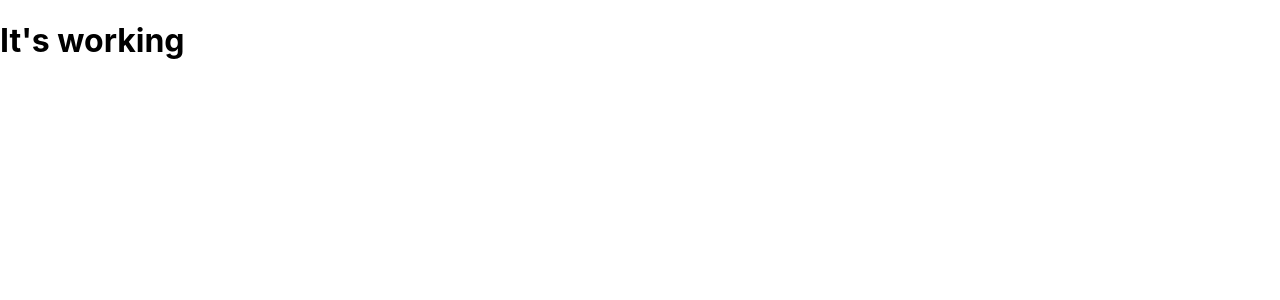
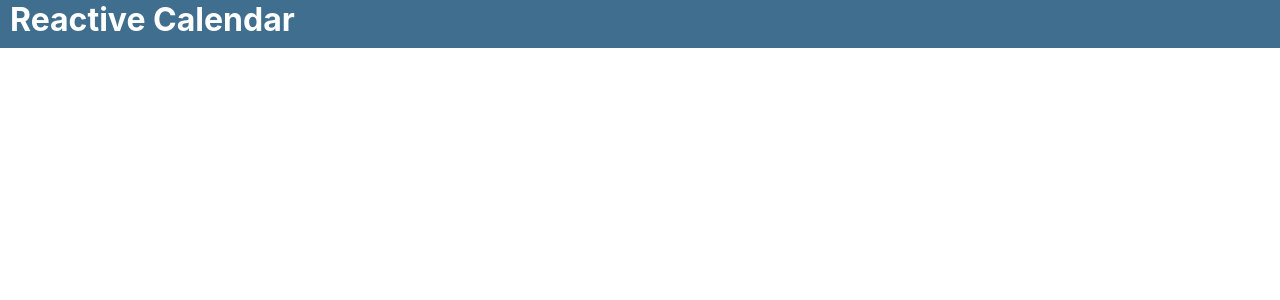
Before and after one commit to idrizovdjem/reactive-calendar, a React (Create React App) app in the folder reactive-calendar/: page / in a window 1280 px wide. Shown: the top 300 px of the page. Built offline with nearby package versions, Linux system fonts and the light colour scheme.

Commit message:
Add Navigation component

```diff
--- a/reactive-calendar/src/App.js
+++ b/reactive-calendar/src/App.js
@@ -1,9 +1,15 @@
-function App() {
-  return (
-    <div className="App">
-      <h1>It's working</h1>
-    </div>
-  );
+import React, { Component } from 'react';
+
+import Navigation from './components/Navigation/Navigation.js';
+
+class App extends Component {
+  render() {
+    return (
+      <div>
+        <Navigation />
+      </div>
+    );
+  }
 }
 
 export default App;
--- /dev/null
+++ b/reactive-calendar/src/components/Navigation/Navigation.js
@@ -0,0 +1,13 @@
+import React from 'react';
+import classes from './Navigation.module.css';
+
+const Navigation = (props) => {
+
+    return (
+        <nav className={classes.Navigation}>
+            <h3 className={classes.Logo}>Reactive Calendar</h3>
+        </nav>
+    );
+}
+
+export default Navigation;
--- /dev/null
+++ b/reactive-calendar/src/components/Navigation/Navigation.module.css
@@ -0,0 +1,11 @@
+.Navigation {
+    width: 100%;
+    height: 6vh;
+    background-color: #406E8E;
+}
+
+.Logo {
+    margin: 0 10px;
+    color: white;
+    font-size: 4vh;
+}
```
Also changed, not shown: reactive-calendar/package.json (+7 -1 lines), 1 other file (tests, documents, lock files or other folders).
